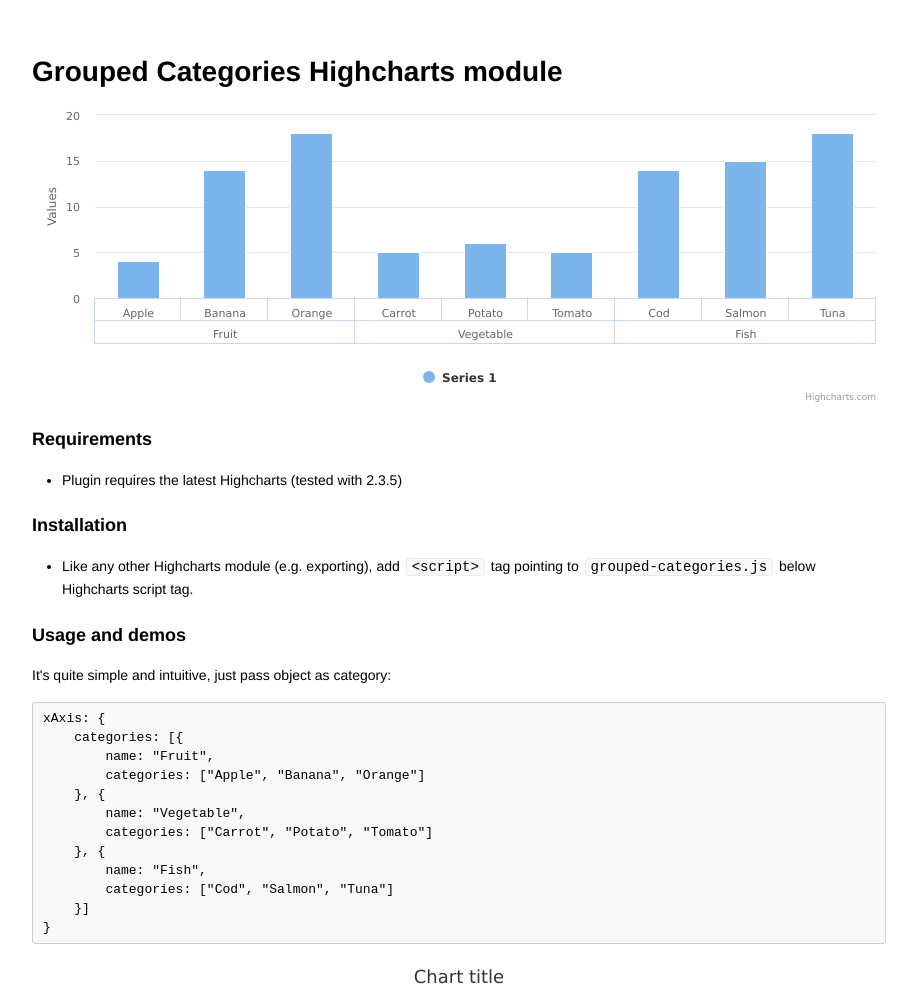
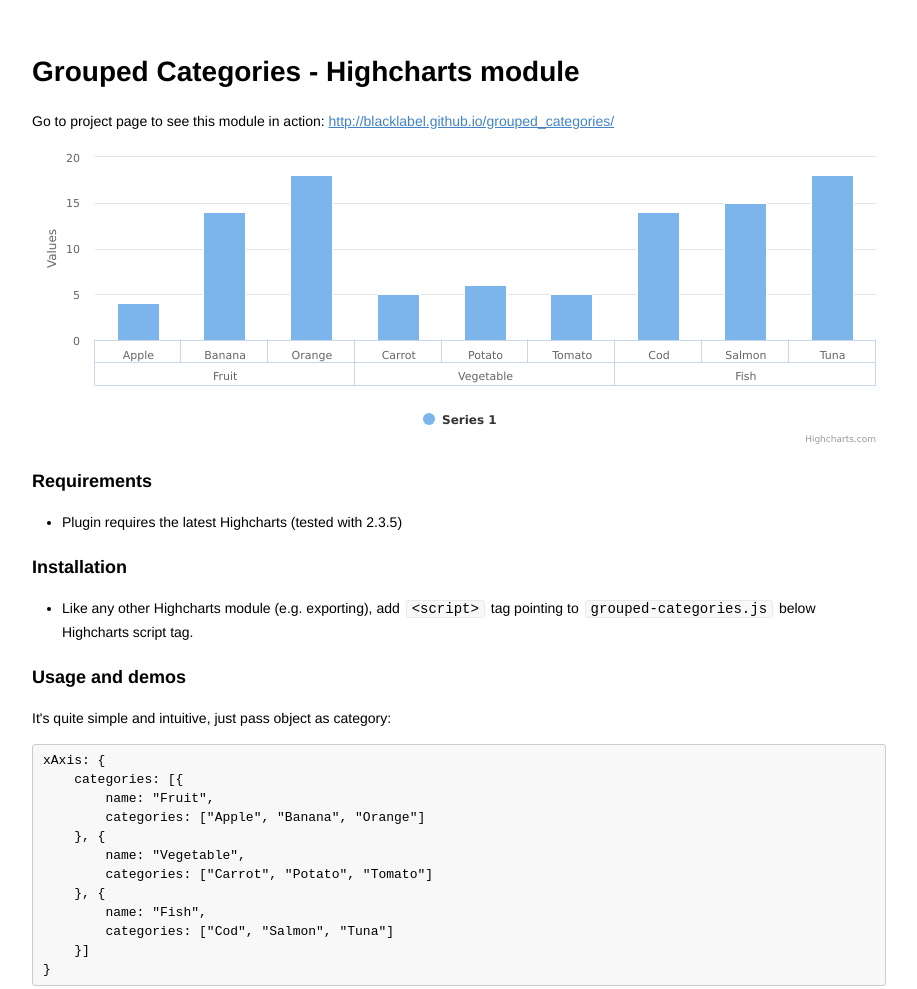
Before and after one commit to blacklabel/grouped_categories, a plain HTML site: page index.html in a window 1280 px wide. Shown: the top 989 px of the page, without its empty margins (181-1098 px from the left). Drawn offline with nearby package versions, Linux system fonts and the light colour scheme.

Commit message:
update index.html

```diff
--- a/index.html
+++ b/index.html
@@ -302,7 +302,7 @@ sup {
 	}
 }
 </style>
-<title>Grouped Categories Highcharts module</title>
+<title>Grouped Categories - Highcharts module</title>
 
 </head>
 <body>
@@ -315,7 +315,9 @@ sup {
 <script src="./grouped-categories.js"></script>
 
 
-<h1>Grouped Categories Highcharts module</h1>
+<h1>Grouped Categories - Highcharts module</h1>
+
+<p>Go to project page to see this module in action: <a href="http://blacklabel.github.io/grouped_categories/">http://blacklabel.github.io/grouped_categories/</a></p>
 
 <div id="chart" style="height: 300px"></div>
 
@@ -485,5 +487,9 @@ window.chart = new Highcharts.Chart({
 <h3>Code</h3>
 
 <p>The latest code is available on github: <a href="https://github.com/blacklabel/grouped_categories/">https://github.com/blacklabel/grouped_categories/</a></p>
+
+<h3>Demo</h3>
+
+<p>Demos are available at project's github page: <a href="http://blacklabel.github.io/grouped_categories/">http://blacklabel.github.io/grouped_categories/</a></p>
 </body>
 </html>
```
